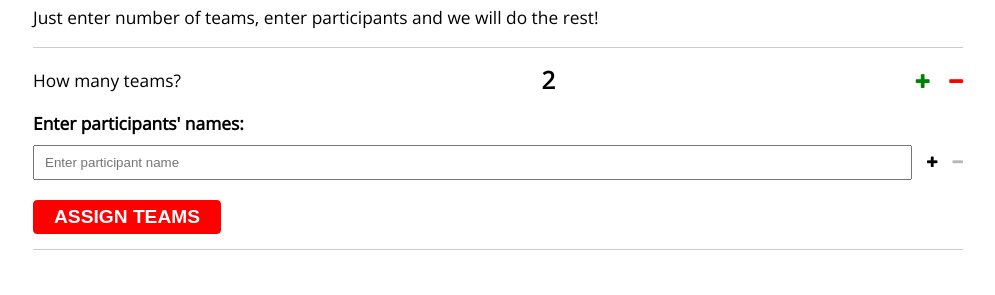
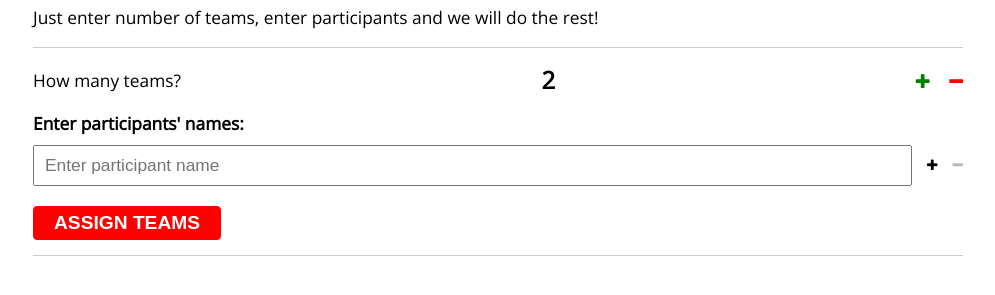
Before and after one commit to TDAK1509/randomteam, a plain HTML site: page index.html in a window 1280 px wide. Shown: the part 117-412 px from the top of the page, without its empty margins (142-1137 px from the left). Drawn offline with nearby package versions, Linux system fonts and the light colour scheme; no server answers.

Commit message:
Edit input font size

```diff
--- a/assets/scss/style.scss
+++ b/assets/scss/style.scss
@@ -13,6 +13,10 @@ li {
 body {
     font-family: "Open Sans", sans-serif;
     font-size: 13pt;
+}
+
+input[type="text"] {
+    font-size: inherit;
 }
 
 main[role="main"] {
--- a/index.html
+++ b/index.html
@@ -102,15 +102,8 @@
             </section>
         </main>
 
-        <!-- The core Firebase JS SDK is always required and must be listed first -->
         <script src="https://www.gstatic.com/firebasejs/6.4.0/firebase-app.js"></script>
         <script src="https://www.gstatic.com/firebasejs/6.4.0/firebase-firestore.js"></script>
-
-        <!-- TODO: Add SDKs for Firebase products that you want to use
-     https://firebase.google.com/docs/web/setup#config-web-app -->
-
-        <script></script>
-
         <script src="assets/js/main.js"></script>
     </body>
 </html>
```
Also changed, not shown: assets/css/style.css, 2 other files.
